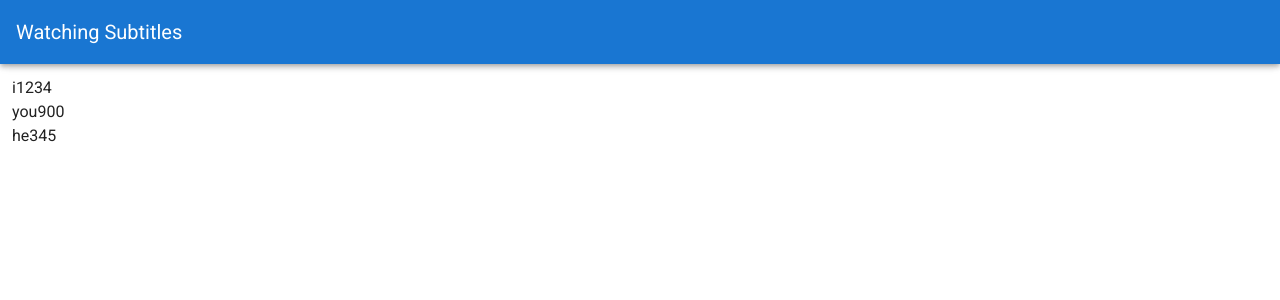
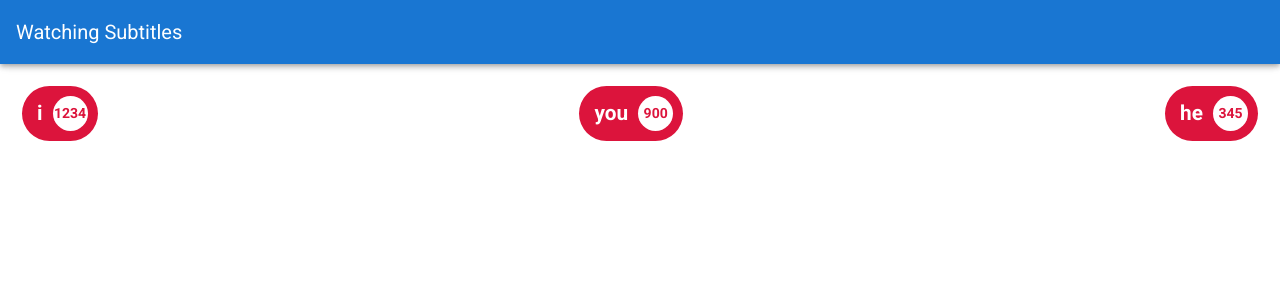
Before and after one commit to JuanPabllo/WatchingSubtitles, a Vue app in the folder most-used-words/: page / in a window 1280 px wide. Shown: the top 300 px of the page. Built offline with nearby package versions, Linux system fonts and the light colour scheme.

Commit message:
adding styles

```diff
--- a/most-used-words/src/components/Home.vue
+++ b/most-used-words/src/components/Home.vue
@@ -24,4 +24,10 @@ export default {
 };
 </script>
 
-<style></style>
+<style>
+    .pills {
+        display: flex;
+        flex-wrap: wrap;
+        justify-content: space-between;
+    }
+</style>
--- a/most-used-words/src/components/Pill.vue
+++ b/most-used-words/src/components/Pill.vue
@@ -1,7 +1,7 @@
 <template>
-    <div>
-        <span>{{ name }}</span>
-        <span>{{ amount }}</span>
+    <div class="pill">
+        <span class="name">{{ name }}</span>
+        <span class="amount">{{ amount }}</span>
     </div>
 </template>
 
@@ -12,5 +12,38 @@ export default {
 </script>
 
 <style>
+    .pill {
+        margin: 10px;
+        height: 55px;
+        border-radius: 30px;
 
+        background-color: #dc143c;
+        color: #fff;
+        font-size: 1.3rem;
+        font-weight: bold;
+
+        display: flex;
+        align-items: center;
+    }
+
+    .pill .name {
+        margin-left: 15px;
+    }
+
+    .pill .amount {
+        margin: 10px;
+        padding: 5px;
+        height: 35px;
+        width: 35px;
+        border-radius: 18px;
+
+        background-color: #fff;
+        color: #dc143c;
+
+        font-size: 14px;
+
+        display: flex;
+        justify-content: center;
+        align-items: center;
+    }
 </style>
```
